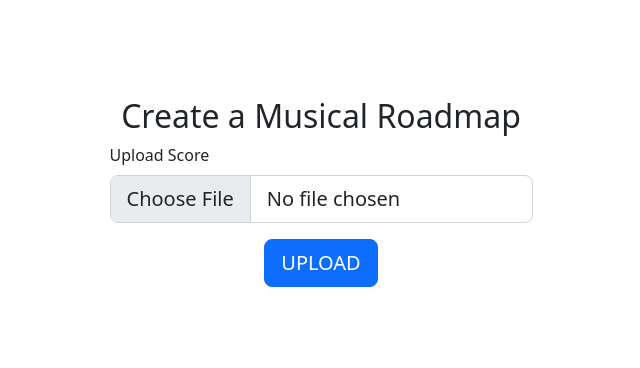
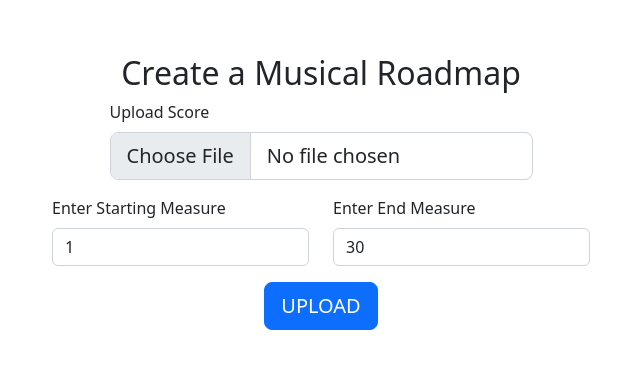
Before and after one commit to jonspandorf/music_vis_sam, a React (Create React App) app in the folder frontend/: page / in a window 1280 px wide. Shown: the part 208-576 px from the top of the page, without its empty margins (319-959 px from the left). Built offline with nearby package versions, Linux system fonts and the light colour scheme; no server answers.

Commit message:
added ui measures textfields

```diff
--- a/frontend/src/components/plotly.jsx
+++ b/frontend/src/components/plotly.jsx
@@ -27,6 +27,8 @@ const MusicGraph = ({ data }) => {
     const [ viewedGraphKey, setGraphKey ] = useState({ current: 'instrumentData', next: ''})
     const [ isHeatmapApplicable, setHeatmapApplicable ] = useState(true)
     const [ graphData,setGraph ] = useState(graphs[viewedGraphKey.current])
+
+    console.log(graphData)
 
     useEffect(()=> {
       let _mounted = true
@@ -73,7 +75,7 @@ const MusicGraph = ({ data }) => {
 
 
     return (
-        <Container>
+        <Container style={{ margin: 'auto', textAlign: 'center' }}>
         {
           data.length ?
           <>
--- a/frontend/src/components/select.jsx
+++ b/frontend/src/components/select.jsx
@@ -37,7 +37,7 @@ const SelectMenu = ({ fields, setCompare, handleComparison, setNextGraphKey, com
 
     return (
         <>
-            <Container>
+            <Container style={{ margin: 'auto', textAlign: 'center' }} className="mt-3">
             <Row>
                 <Col xs={2}>
                     <Dropdown show={dropdownStates.xOptions} onToggle={() => handleDropdownToggle('xOptions')}>
--- a/frontend/src/components/upload.jsx
+++ b/frontend/src/components/upload.jsx
@@ -1,6 +1,6 @@
 
-import React, { useState } from 'react';
-import { Form, Button, Spinner, Container } from 'react-bootstrap'
+import React, { useEffect, useState } from 'react';
+import { Form, Button, Spinner, Container, Row, Col, Alert } from 'react-bootstrap'
 import 'bootstrap/dist/css/bootstrap.css';
 import { onPublishScore } from '../lib/api';
 import { useNavigate } from 'react-router-dom'
@@ -10,7 +10,9 @@ const UploadFile = ({ setData }) => {
 
     const navigate = useNavigate();
     const [ file, setFile ] = useState([])
+    const [ measures, setMeasures ] = useState({ startMeasure: 1, endMeasure: 30 })
     const [ isSubmitting, setSubmitting ] = useState(false)
+    const [ errMsg, setErrMsg ] = useState("")
 
     const handleFile = (e) => {
         setFile(e.target.files[0])
@@ -19,11 +21,17 @@ const UploadFile = ({ setData }) => {
     const handleSubmission = async (e) => {
         e.preventDefault()
         setSubmitting(true)
-        const res = await onPublishScore(file)
+        const res = await onPublishScore(file, measures)
         setData(JSON.parse(res.data))
         setSubmitting(false)
         return navigate('/graph')
     }
+
+    useEffect(()=> {
+        if (measures.endMeasure - measures.startMeasure > 30) {
+            setErrMsg("Currently limited for maximum of 30 measures analysis")
+        }
+    }, [measures, errMsg])
 
     return (
         <Container >
@@ -33,7 +41,34 @@ const UploadFile = ({ setData }) => {
             <Form.Label>Upload Score</Form.Label>
             <Form.Control onChange={handleFile} type="file" size="lg" />
         </Form.Group>
-        <Button type="submit" disabled={isSubmitting} variant="primary" size="lg">
+        <Row>
+            <Col>
+                <Form.Group controlId="startMeasureIn" className="mb-3">
+                <Form.Label>Enter Starting Measure</Form.Label>
+                <Form.Control
+                    type="number"
+                    placeholder="1"
+                    value={measures.startMeasure}
+                    onChange={e => setMeasures(prev => ({ ...prev, startMeasure: e.target.value }))}
+                />
+                </Form.Group>
+            </Col>
+            <Col>
+                <Form.Group controlId="endMeasureIn" className="mb-3">
+                <Form.Label>Enter End Measure</Form.Label>
+                <Form.Control
+                    type="number"
+                    placeholder="30"
+                    value={measures.endMeasure}
+                    onChange={e => setMeasures(prev => ({ ...prev, endMeasure: e.target.value }))}
+                />
+                </Form.Group>
+            </Col>
+        </Row>
+        {errMsg &&<Alert variant="danger" onClose={() => setErrMsg("")} dismissible>
+            {errMsg}
+        </Alert>}
+        <Button type="submit" disabled={isSubmitting | errMsg===true} variant="primary" size="lg">
             {
                 isSubmitting ?
                 <>
--- a/frontend/src/lib/api.jsx
+++ b/frontend/src/lib/api.jsx
@@ -4,9 +4,10 @@ import axios from 'axios'
 
 const url = process.env.REACT_APP_API || 'http://localhost:3000/'
 
-export const onPublishScore = async (data) => {
+export const onPublishScore = async (data, measures) => {
 
-    const res = await axios.put(`${url}api/upload`, data)
+    console.log(new URLSearchParams(measures).toString())
+    const res = await axios.put(`${url}api/upload?${new URLSearchParams(measures).toString()}`, data)
     return res.data
 
 }
--- a/frontend/src/lib/utilities.js
+++ b/frontend/src/lib/utilities.js
@@ -7,7 +7,7 @@ export const handleInstrumentalData = (data, axisAndGraph) => {
     return instruments.map((instrument) => ({
         name: instrument,
         x: data.filter((item) => item.instrument === instrument).map((item) => item[axisAndGraph.x]),
-        y: data.filter((item) => item.instrument === instrument).map((item) => item[axisAndGraph.y]),
+        y: data.filter((item) => item.instrument === instrument).map((item) => item[axisAndGraph.y] ? item[axisAndGraph.y] : NaN),
         type: axisAndGraph.graphType.type,
         ...(axisAndGraph.graphType.mode && { mode: axisAndGraph.graphType.mode })
       }));
```
Also changed, not shown: 2 other files (tests, documents, lock files or other folders).
